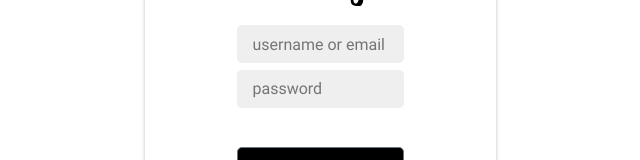
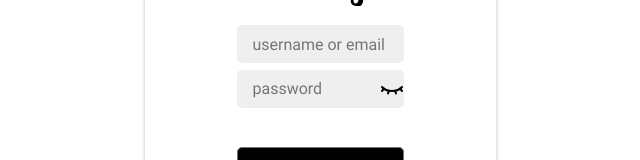
Before and after one commit to ashychiu/locally-social-media-directory, a React (Create React App) app: page /instagram in a window 1280 px wide. Shown: the part 230-390 px from the top of the page, without its empty margins (320-960 px from the left). Built offline with nearby package versions, Linux system fonts and the light colour scheme.

Commit message:
Add icon on password field

```diff
--- a/src/pages/InstagramLogin/InstagramLogin.js
+++ b/src/pages/InstagramLogin/InstagramLogin.js
@@ -2,7 +2,7 @@ import React from "react";
 import { Link } from "react-router-dom";
 import InstagramLogo from "../../assets/logo/instagram.svg";
 import "./InstagramLogin.scss";
-import { Form, Button, Container, Row, Col } from "react-bootstrap";
+import { Button, Container, Row, Col } from "react-bootstrap";
 
 const InstagramLogin = () => {
   return (
@@ -28,22 +28,9 @@ const InstagramLogin = () => {
                   type="password"
                   name="password"
                   placeholder="password"
+                  id="pw-field"
                   className="instagram-login__input"
                 />
-                {/* <Form.Group
-                  className="instagram-login__input"
-                  controlId="formGroupEmail"
-                >
-                  <Form.Control type="email" placeholder="username or email" />
-                </Form.Group>
-
-                <Form.Group
-                  className="instagram-login__input"
-                  controlId="formGroupPassword"
-                >
-                  <Form.Control type="password" placeholder="password" />
-                </Form.Group> */}
-
                 <Link path="/add">
                   <Button variant="secondary" size="lg" id="ig-submitbtn">
                     Log In
--- a/src/pages/InstagramLogin/InstagramLogin.scss
+++ b/src/pages/InstagramLogin/InstagramLogin.scss
@@ -37,3 +37,10 @@
   background-color: $secondary-dark;
   margin-top: 2.25rem;
 }
+
+#pw-field {
+  background: url(../../assets/icons/eye-closed-icon.svg) no-repeat right;
+  background-color: #efefef;
+  padding: 0 1rem;
+  vertical-align: 0px;
+}
```
Also changed, not shown: src/assets/icons/eye-closed-icon.svg (added).
